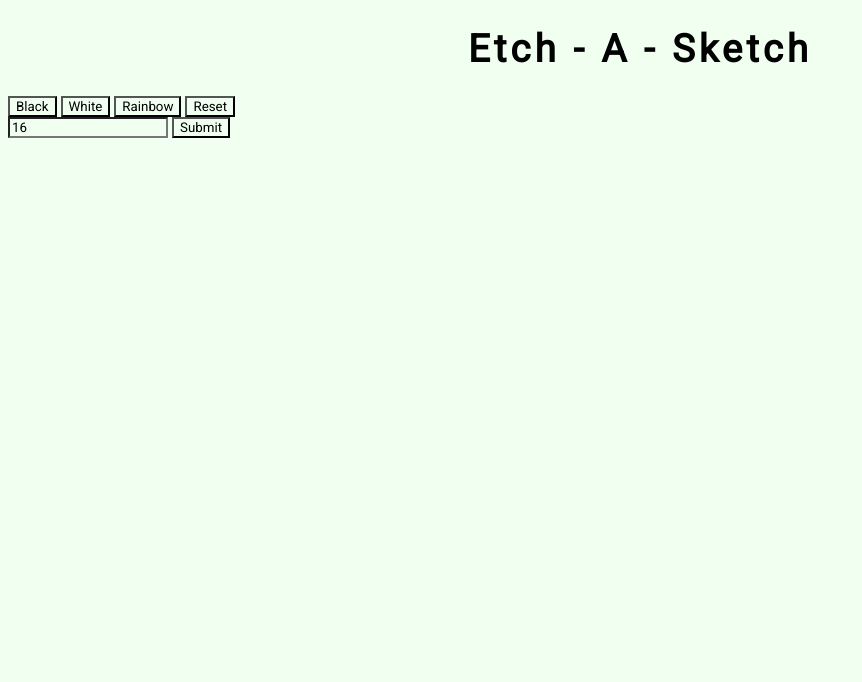
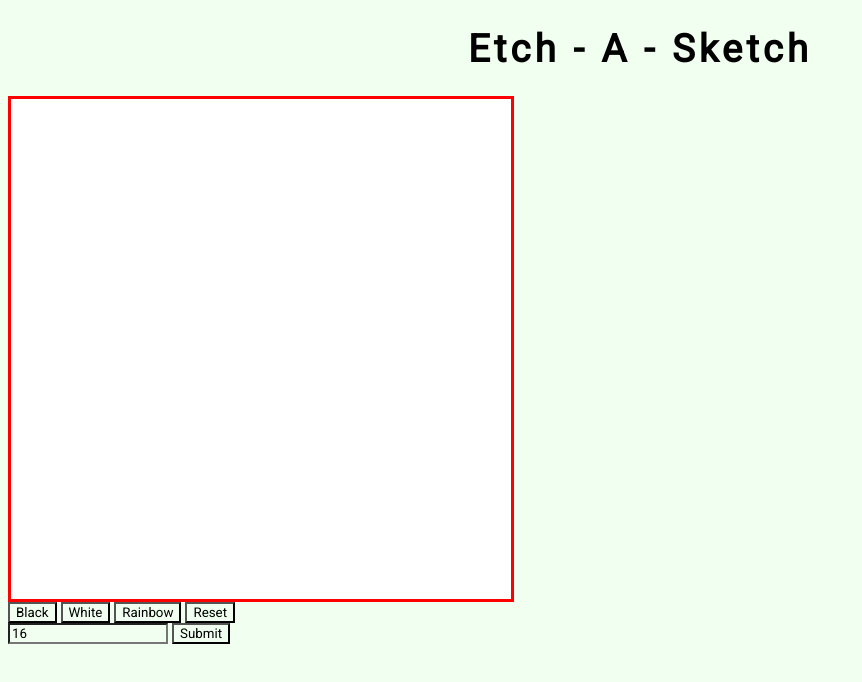
Before and after one commit to jwatkins26/etch-a-sketch, a plain HTML site: page index.html in a window 1280 px wide. Shown: the whole page, without its empty margins (0-862 px from the left). Drawn offline with Linux system fonts and the light colour scheme.

Commit message:
border for debugging

```diff
--- a/style.css
+++ b/style.css
@@ -15,3 +15,10 @@ h1 {
     letter-spacing: 4px;
     font-size: 3vw;
 }
+
+.board {
+    height: 500px;
+    width: 500px;
+    display: grid;
+    border: solid red;
+}
```
